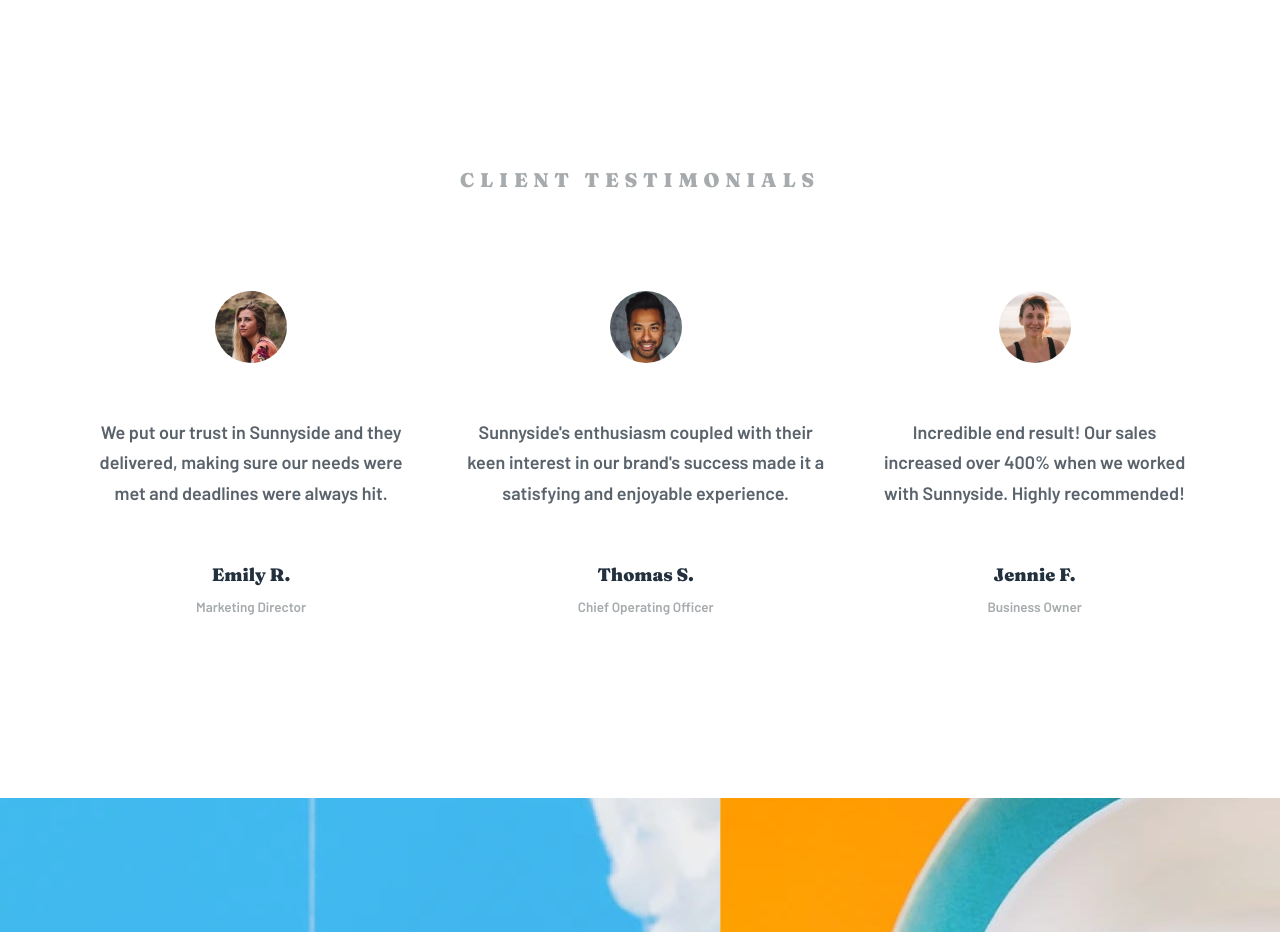
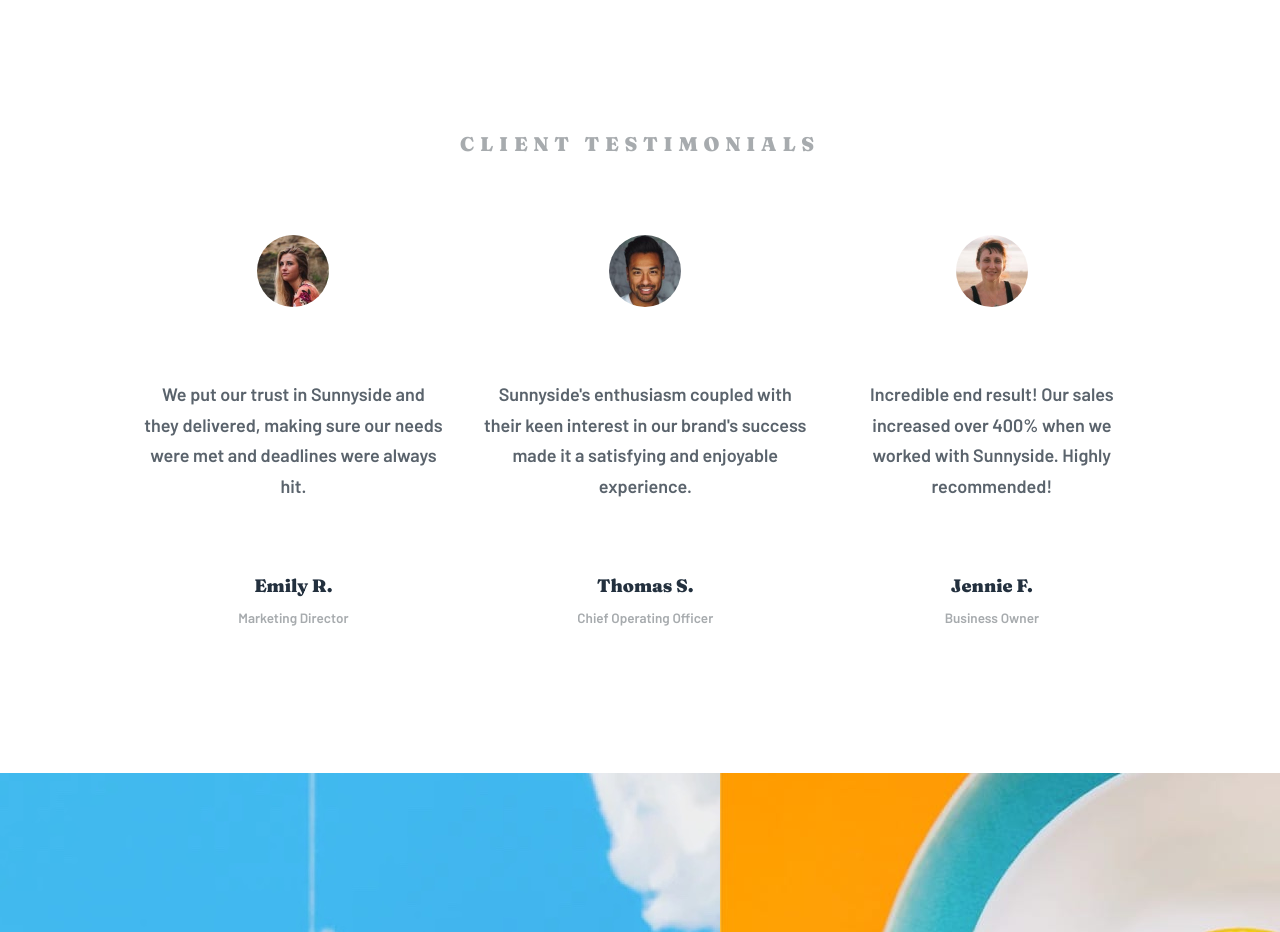
Before and after one commit to matijas-05/sunnyside-agency-landing-page, a plain HTML site: page website-challenge-2-sunnyside-landing/public/index.html in a window 1280 px wide. Shown: the part 2440-3372 px from the top of the page. Drawn offline with Linux system fonts and the light colour scheme.

Commit message:
refactor: changed margins in clients

```diff
--- a/website-challenge-2-sunnyside-landing/public/style.css
+++ b/website-challenge-2-sunnyside-landing/public/style.css
@@ -180,24 +180,24 @@ nav {
 	flex-direction: column;
 	align-items: center;
 	text-align: center;
-	margin: 10em 5em;
+	margin: 8em;
 }
 #clients > h4 {
 	color: var(--clr-text-grayish-blue);
 	font-size: 1.1rem;
 	letter-spacing: .4ch;
-	margin-bottom: 5em;
+	margin-bottom: 4em;
 }
 #clients > div {
 	display: flex;
 	justify-content: center;
-	column-gap: 3em;
+	column-gap: 2em;
 }
 .clients__client {
 	display: flex;
 	flex-direction: column;
 	align-items: center;
-	gap: 3em;
+	row-gap: 4em;
 }
 .clients__client > img {
 	width: 4em;
```
